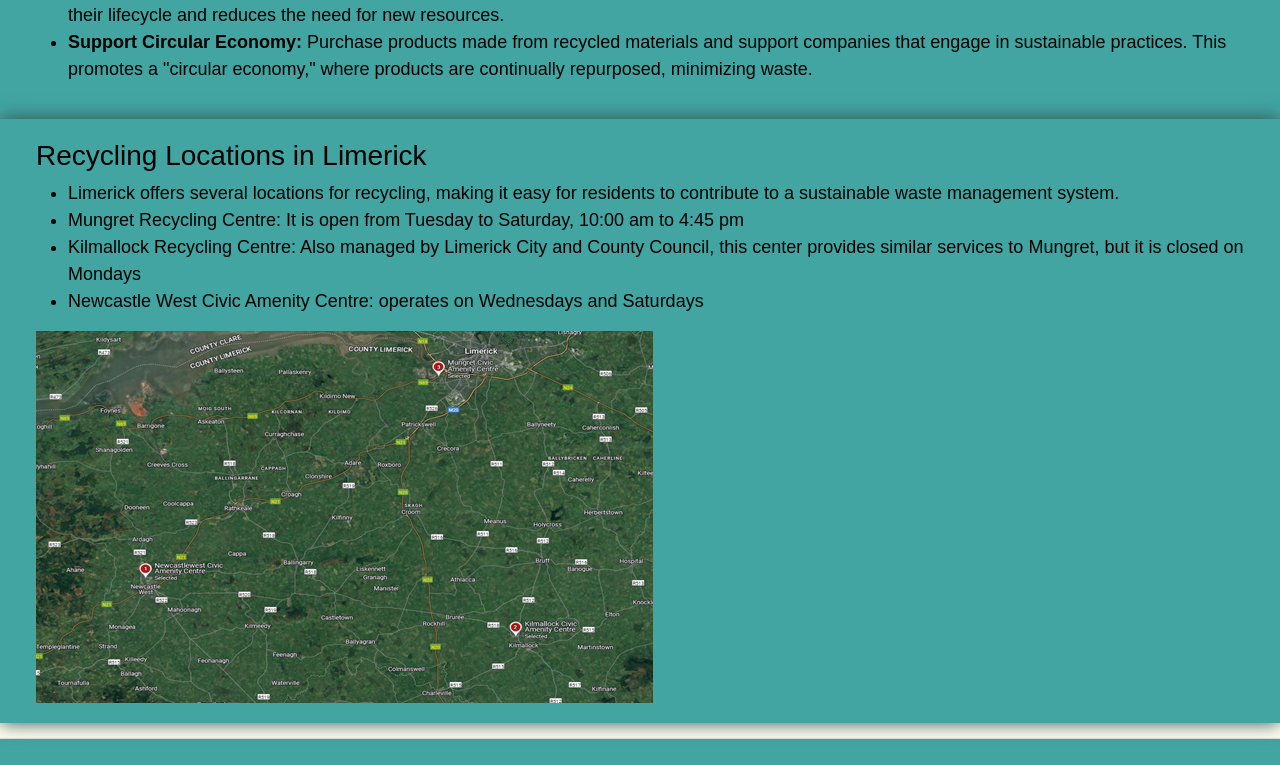
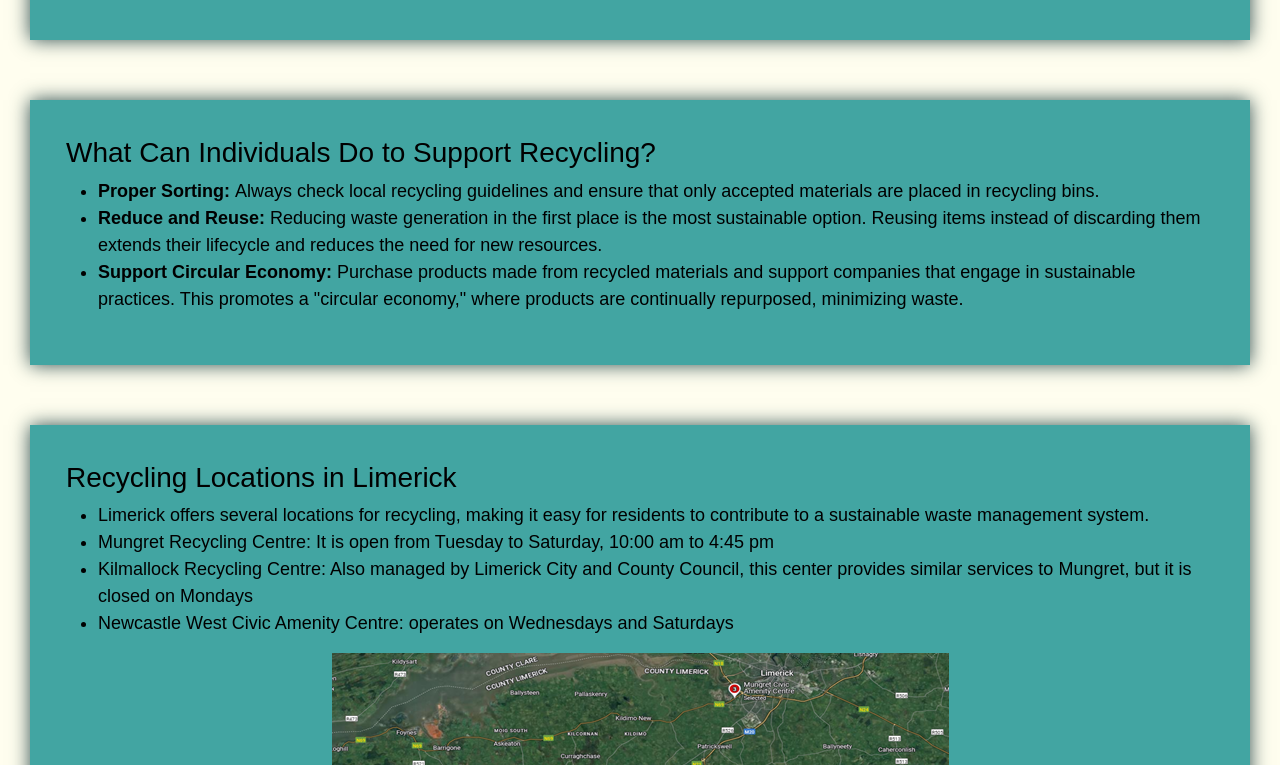
Before and after one commit to FionnOReilly/EcoTrack-GroupProject, a Vue app in the folder vue-frontend/: page /Information in a window 1280 px wide. Shown: the part 1455-2220 px from the top of the page. Built offline with nearby package versions, Linux system fonts and the light colour scheme; the HTML template or start-up script is replaced by a standard one.

Commit message:
updated info page
proper spacing added

```diff
--- /dev/null
+++ b/vue-frontend/src/assets/css/info.css
@@ -0,0 +1,27 @@
+.info-card {
+    color: black;
+    box-shadow: 0 0 1em darkslategray;
+    padding: 2em;
+    margin: 30px;
+    background-color: #42A5A2;
+    transition: transform 0.2s, box-shadow 0.2s; /* Added transition */
+}
+
+.info-card:hover {
+    box-shadow: 0 0 2em darkslategray; /* Increased shadow on hover */
+    transform: scale(1.02); /* Slight scale effect */
+}
+
+.bins-img, .maps-img {
+    max-width: 100%; /* Scale images to fit the container */
+    height: auto;    /* Maintain aspect ratio */
+    display: block;  /* Prevent extra space below images */
+    margin: 0 auto;  /* Center images if needed */
+}
+
+@media screen and (min-width: 992px) {
+    .grid-container {
+        display: grid;
+        margin: auto;
+    }
+}
--- a/vue-frontend/src/components/InformationPage.vue
+++ b/vue-frontend/src/components/InformationPage.vue
@@ -1,7 +1,7 @@
 <template>
   <section>
         <div class="info-container">
-            <img src="@/assets/images/Solid-Waste-Management.png">
+            <img class="bins-img" src="@/assets/images/Solid-Waste-Management.png">
 
             <div class="info-card">
 
@@ -112,7 +112,7 @@
                     <li> Newcastle West Civic Amenity Centre: operates on Wednesdays and Saturdays</li>
                 </ul>
                 </p>
-                <img src="@/assets/images/mapImg.png">
+                <img class="maps-img" src="@/assets/images/mapImg.png">
             </div>
 
         </div>
@@ -132,13 +132,21 @@ export default {
     color: black;
     box-shadow: 0 0 1em darkslategray;
     padding: 2em;
-    padding-top: 20px;
-    padding-bottom: 20px;
-    background-color: #42A5A2;}
+    margin: 30px;
+    background-color: #42A5A2;
+    transition: transform 0.2s, box-shadow 0.2s; /* Added transition */
+}
 
- img {
-    max-width: 100%;
+   .info-card:hover {
+    box-shadow: 0 0 2em darkslategray; /* Increased shadow on hover */
+    transform: scale(1.02); /* Slight scale effect */
+}
 
+ .bins-img, .maps-img {
+    max-width: 100%; /* Scale images to fit the container */
+    height: auto;    /* Maintain aspect ratio */
+    display: block;  /* Prevent extra space below images */
+    margin: 0 auto;  /* Center images if needed */
 }
 
     @media  screen and (min-width: 992px) /*desktop */ {
@@ -148,13 +156,13 @@ export default {
             margin:auto;
         }
 
-        .info-card {
-            color: black;
-            box-shadow: 0 0 1em darkslategray;
-            padding: 2em;
-            padding-top: 20px;
-            padding-bottom: 20px;
-            background-color: #42A5A2;}
-
-       }
+    .info-card {
+    color: black;
+    box-shadow: 0 0 1em darkslategray;
+    padding: 2em;
+    margin: 30px;
+    background-color: #42A5A2;
+    transition: transform 0.2s, box-shadow 0.2s; /* Added transition */
+}
+    }
 </style>
```
